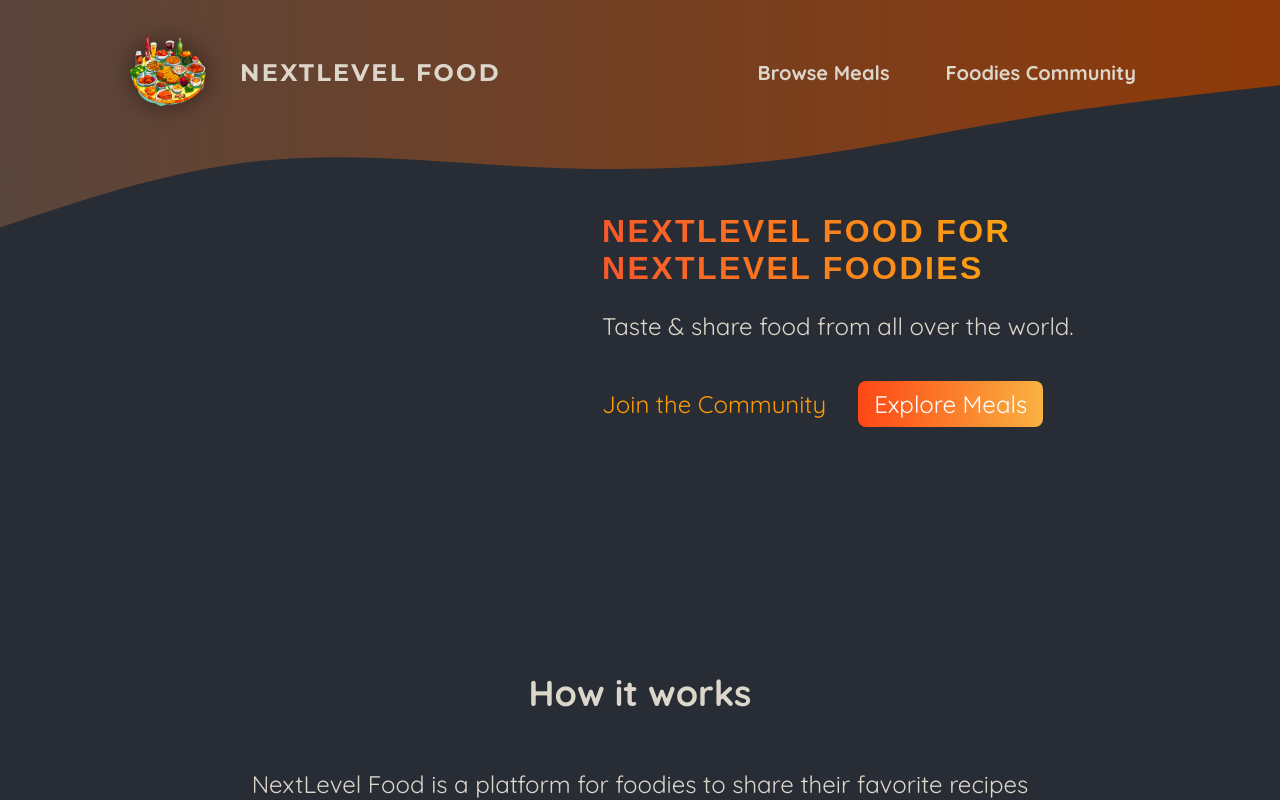
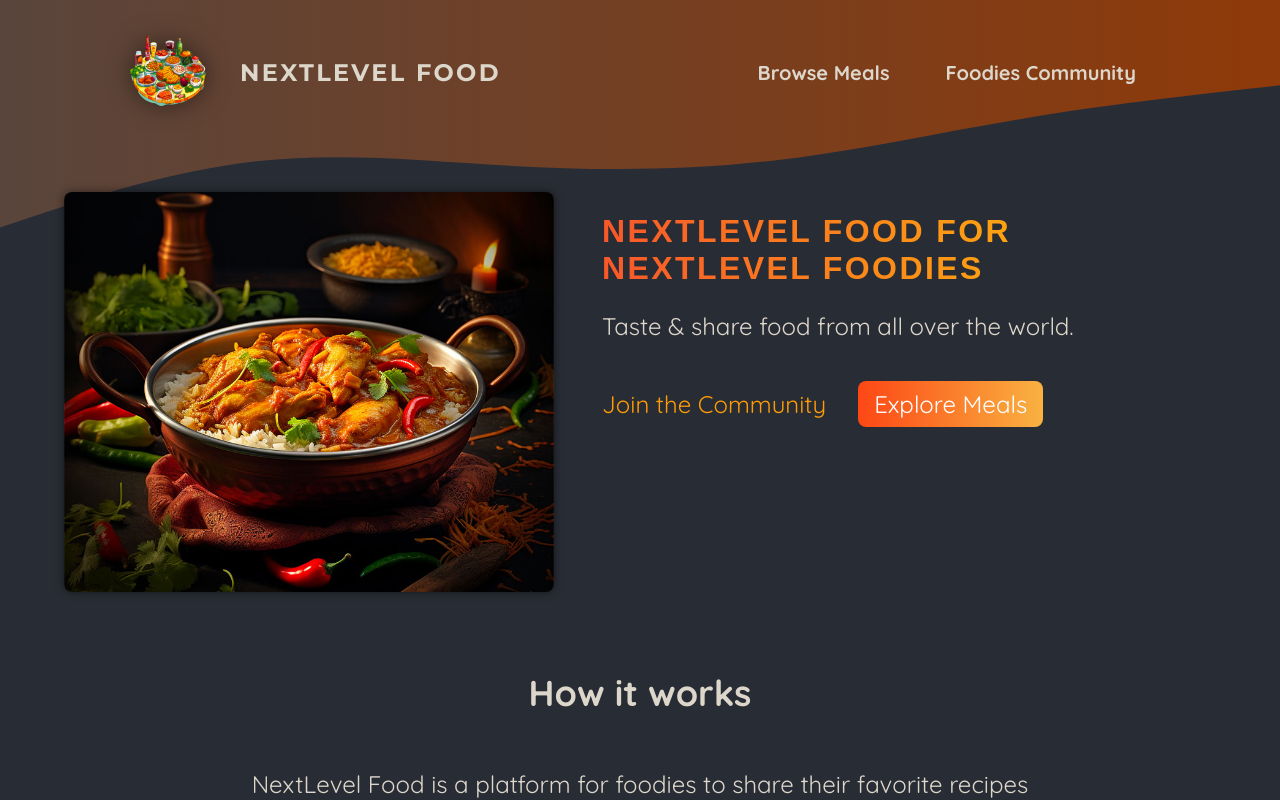
Before and after one commit to YunWonYong/nextjs, a Next.js app in the folder 2_second/: page / in a window 1280 px wide. Shown: the top 800 px of the page. Built offline with nearby package versions, Linux system fonts and the light colour scheme.

Commit message:
[second] 이미지 슬라이드를 클라이언트 컴포넌트로 구현.

```diff
--- a/2_second/app/page.js
+++ b/2_second/app/page.js
@@ -1,5 +1,6 @@
 import Link from "next/link";
 
+import ImageSlideshow from "@/components/images/image-slideshow";
 import classes from "./page.module.css";
 
 export default function Home() {
@@ -7,7 +8,7 @@ export default function Home() {
         <>
             <header className={ classes.header }>
                 <div className={ classes.slideshow }>
-
+                    <ImageSlideshow />
                 </div>
                 <div>
                     <div className={ classes.hero }>
--- /dev/null
+++ b/2_second/components/images/image-slideshow.js
@@ -0,0 +1,49 @@
+"use client";
+
+import { useEffect, useState } from "react";
+import Image from "next/image";
+
+import burgerImg from "@/assets/burger.jpg";
+import curryImg from "@/assets/curry.jpg";
+import dumplingsImg from "@/assets/dumplings.jpg";
+import macncheeseImg from "@/assets/macncheese.jpg";
+import pizzaImg from "@/assets/pizza.jpg";
+import schnitzelImg from "@/assets/schnitzel.jpg";
+import tomatoSaladImg from "@/assets/tomato-salad.jpg";
+import classes from "./image-slideshow.module.css";
+
+const images = [
+    { image: burgerImg, alt: "A delicious, juicy burger" },
+    { image: curryImg, alt: "A delicious, spicy curry" },
+    { image: dumplingsImg, alt: "Steamed dumplings" },
+    { image: macncheeseImg, alt: "Mac and cheese" },
+    { image: pizzaImg, alt: "A delicious pizza" },
+    { image: schnitzelImg, alt: "A delicious schnitzel" },
+    { image: tomatoSaladImg, alt: "A delicious tomato salad" },
+];
+export default function ImageSlideshow() {
+    const [currentImageIndex, setCurrentImageIndex] = useState(0);
+
+    useEffect(() => {
+        const interval = setInterval(() => {
+            setCurrentImageIndex((prevIndex) =>
+                prevIndex < images.length - 1 ? prevIndex + 1 : 0
+            );
+        }, 5000);
+
+        return () => clearInterval(interval);
+    }, []);
+
+    return (
+        <div className={classes.slideshow}>
+            {images.map((image, index) => (
+                <Image
+                key={index}
+                src={image.image}
+                className={index === currentImageIndex ? classes.active : ''}
+                alt={image.alt}
+                />
+            ))}
+        </div>
+    );
+}
--- /dev/null
+++ b/2_second/components/images/image-slideshow.module.css
@@ -0,0 +1,26 @@
+.slideshow {
+    position: relative;
+    width: 100%;
+    height: 100%;
+    border-radius: 8px;
+    overflow: hidden;
+    box-shadow: 0 0 0.5rem rgba(0, 0, 0, 0.5);
+}
+
+.slideshow img {
+    width: 100%;
+    height: 100%;
+    object-fit: cover;
+    position: absolute;
+    top: 0;
+    left: 0;
+    opacity: 0;
+    transform: scale(1.1) translateX(-1rem) rotate(-5deg);
+    transition: all 0.5s ease-in-out;
+}
+
+.slideshow .active {
+    z-index: 1;
+    opacity: 1;
+    transform: scale(1) translateX(0) rotate(0);
+}
```
